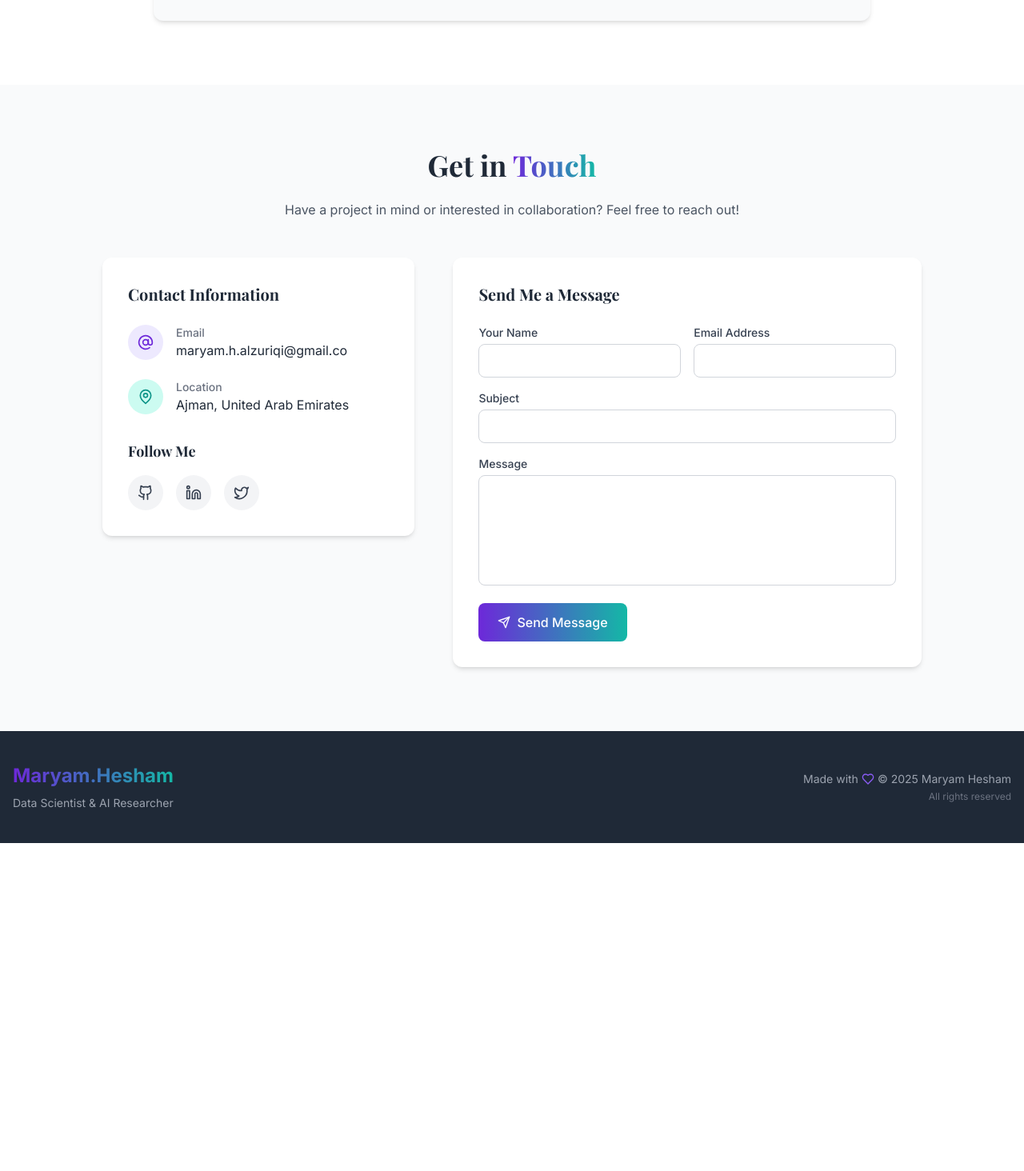
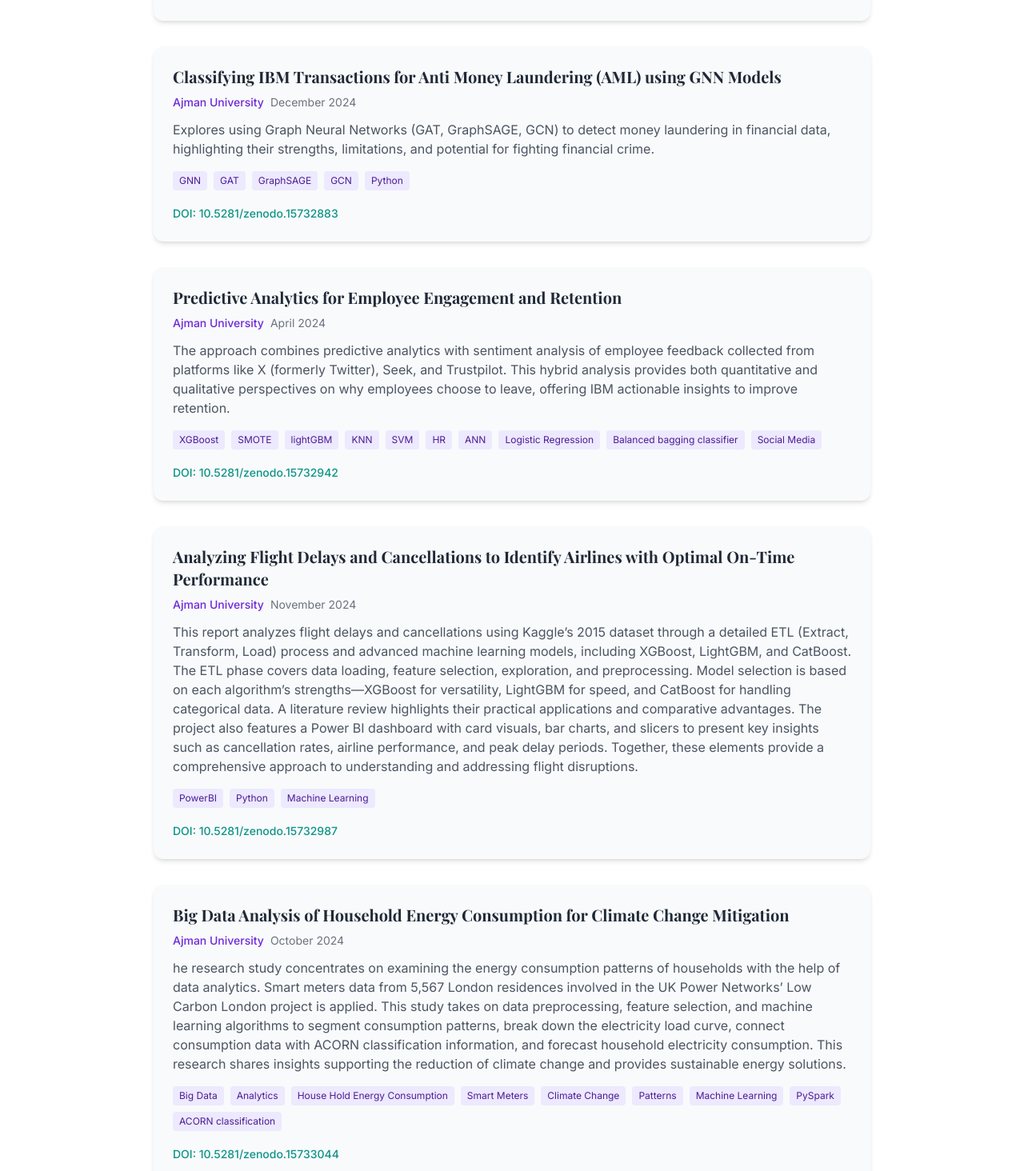
Before and after one commit to MaryamAli-2020/Portfolio-Maryam-Hesham, a React (Vite) app: page / in a window 1280 px wide. Shown: the part 7166-8630 px from the top of the page at 80% size. Before the commit the page ends 8220 px from the top, so only its background shows below. Built offline with nearby package versions, Linux system fonts and the light colour scheme.

Commit message:
add publications

```diff
--- a/src/data/publications.ts
+++ b/src/data/publications.ts
@@ -16,4 +16,37 @@ export const publicationData: Publication[] = [
     keywords: ["Accuracy", "active functions", "Deep Learning", "Machine Learning", "obesity", "Visualization"],
     doi: "10.1109/ACIT58888.2023.10453907"
   },
+  {
+    title: "Classifying IBM Transactions for Anti Money Laundering (AML) using GNN Models",
+    journal: "Ajman University",
+    date: "December 2024",
+    abstract: "Explores using Graph Neural Networks (GAT, GraphSAGE, GCN) to detect money laundering in financial data, highlighting their strengths, limitations, and potential for fighting financial crime.",
+    keywords: ["GNN", "GAT", "GraphSAGE", "GCN", "Python"],
+    doi: "10.5281/zenodo.15732883"
+  },
+  {
+    title: "Predictive Analytics for Employee Engagement and Retention",
+    journal: "Ajman University",
+    date: "April 2024",
+    abstract: "The approach combines predictive analytics with sentiment analysis of employee feedback collected from platforms like X (formerly Twitter), Seek, and Trustpilot. This hybrid analysis provides both quantitative and qualitative perspectives on why employees choose to leave, offering IBM actionable insights to improve retention.",
+    keywords: ["XGBoost", "SMOTE", "lightGBM", "KNN", "SVM", "HR", "ANN", "Logistic Regression", "Balanced bagging classifier", "Social Media"],
+    doi: "10.5281/zenodo.15732942"
+  },
+  {
+    title: "Analyzing Flight Delays and Cancellations to Identify Airlines with Optimal On-Time Performance",
+    journal: "Ajman University",
+    date: "November 2024",
+    abstract: "This report analyzes flight delays and cancellations using Kaggle’s 2015 dataset through a detailed ETL (Extract, Transform, Load) process and advanced machine learning models, including XGBoost, LightGBM, and CatBoost. The ETL phase covers data loading, feature selection, exploration, and preprocessing. Model selection is based on each algorithm’s strengths—XGBoost for versatility, LightGBM for speed, and CatBoost for handling categorical data. A literature review highlights their practical applications and comparative advantages. The project also features a Power BI dashboard with card visuals, bar charts, and slicers to present key insights such as cancellation rates, airline performance, and peak delay periods. Together, these elements provide a comprehensive approach to understanding and addressing flight disruptions.",
+    keywords: ["PowerBI", "Python", "Machine Learning"],
+    doi: "10.5281/zenodo.15732987"
+  },
+  {
+    title: "Big Data Analysis of Household Energy Consumption for Climate Change Mitigation",
+    journal: "Ajman University",
+    date: "October 2024",
+    abstract: "he research study concentrates on examining the energy consumption patterns of households with the help of data analytics. Smart meters data from 5,567 London residences involved in the UK Power Networks’ Low Carbon London project is applied. This study takes on data preprocessing, feature selection, and machine learning algorithms to segment consumption patterns, break down the electricity load curve, connect consumption data with ACORN classification information, and forecast household electricity consumption. This research shares insights supporting the reduction of climate change and provides sustainable energy solutions.",
+    keywords: ["Big Data", "Analytics", "House Hold Energy Consumption", "Smart Meters", "Climate Change", "Patterns", "Machine Learning", "PySpark", "ACORN classification"],
+    doi: "10.5281/zenodo.15733044"
+  },
+
 ];
```
